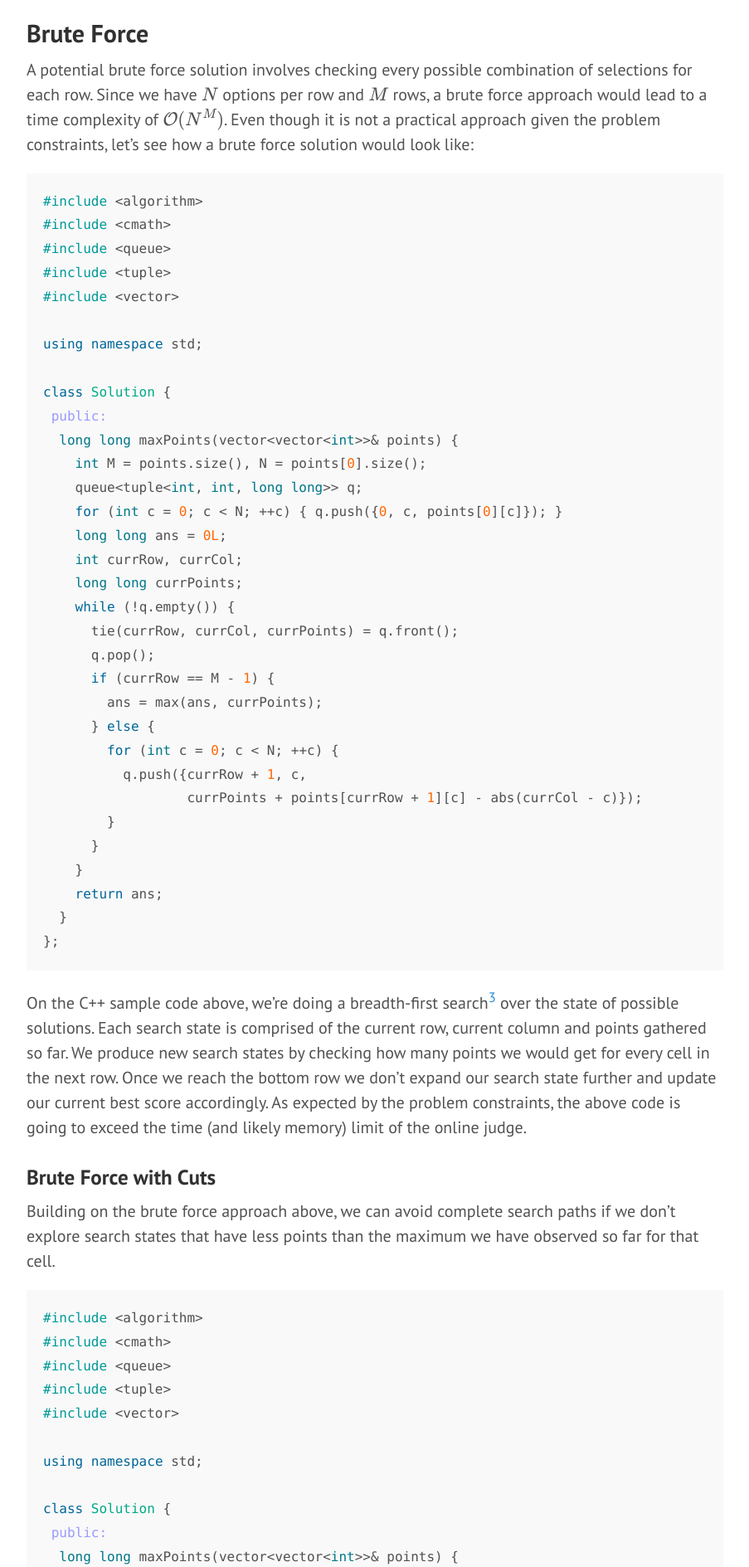
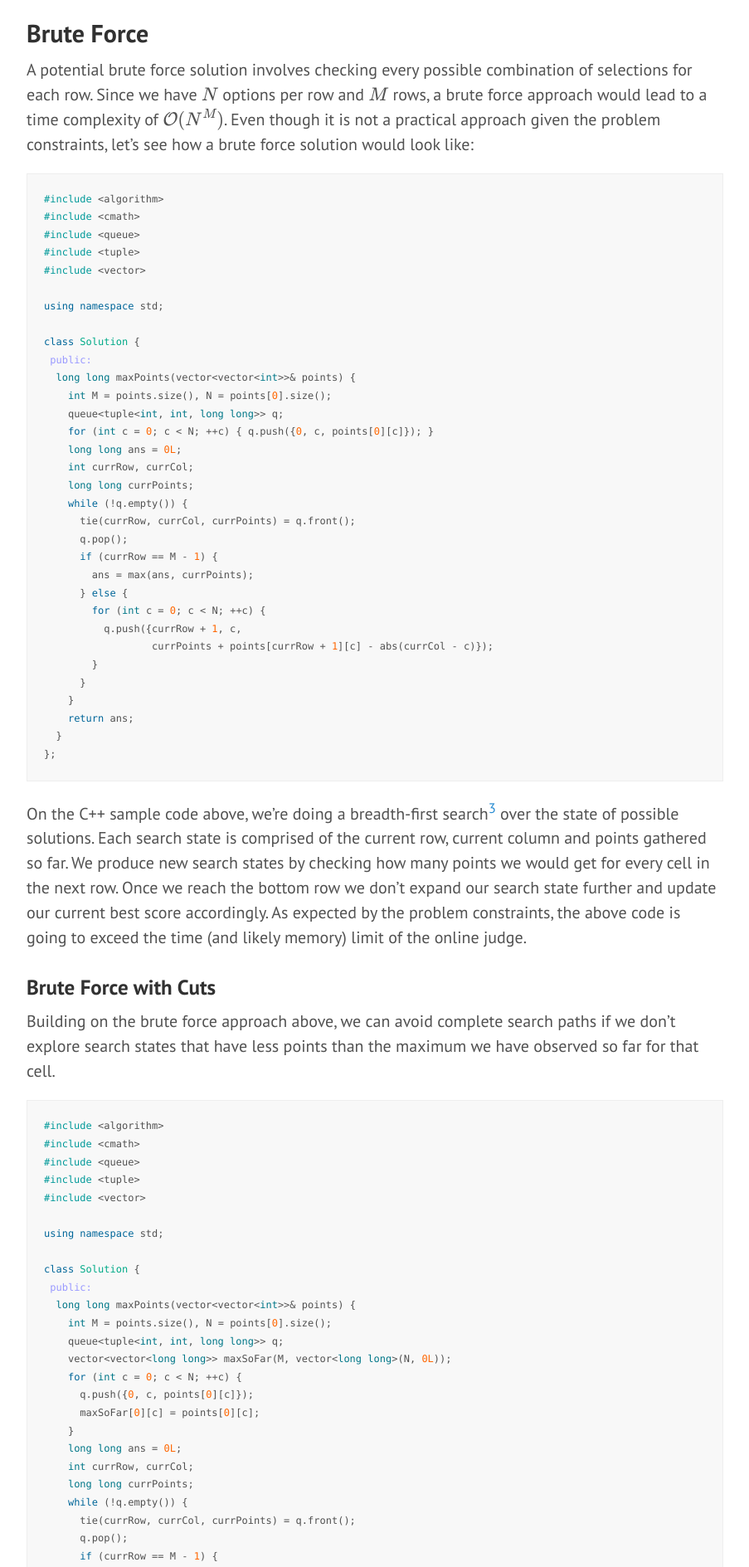
Before and after one commit to jcazevedo/jcazevedo.net, a Jekyll site: the page built from blog/index.html, in a window 1280 px wide. Shown: the part 1915-3804 px from the top of the page at 83% size, without its empty margins (188-1091 px from the left). Built offline with Jekyll 4.4.1, drawn with Linux system fonts in a browser that asks for light colours; the list of posts is cut into pages by our own code.

Commit message:
Update code blocks style

```diff
--- a/css/main.css
+++ b/css/main.css
@@ -192,7 +192,7 @@ code {
   padding: .25em .5em;
   font-size: 85%;
   color: #bf616a;
-  background-color: #f9f9f9;
+  background-color: #f8f8f8;
   border-radius: 3px;
 }
 
@@ -200,14 +200,15 @@ pre {
   display: block;
   margin-top: 0;
   margin-bottom: 1rem;
+  border: 1px solid #eee;
   padding: 1rem;
-  font-size: .8rem;
+  font-size: 0.6em;
   line-height: 1.8;
   white-space: pre;
   white-space: pre-wrap;
   word-break: break-all;
   word-wrap: break-word;
-  background-color: #f9f9f9;
+  background-color: #f8f8f8;
 }
 
 pre code {
```
